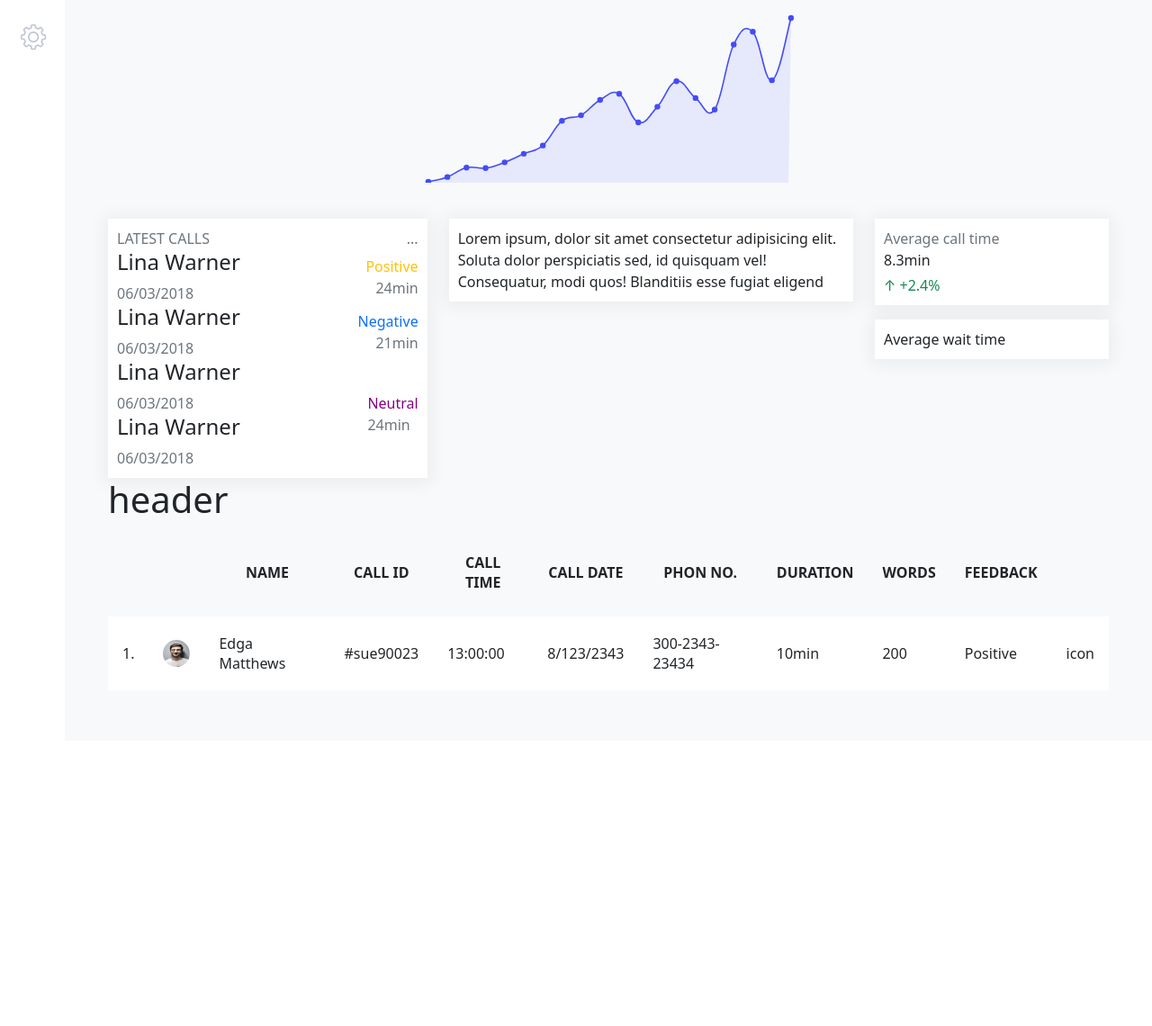
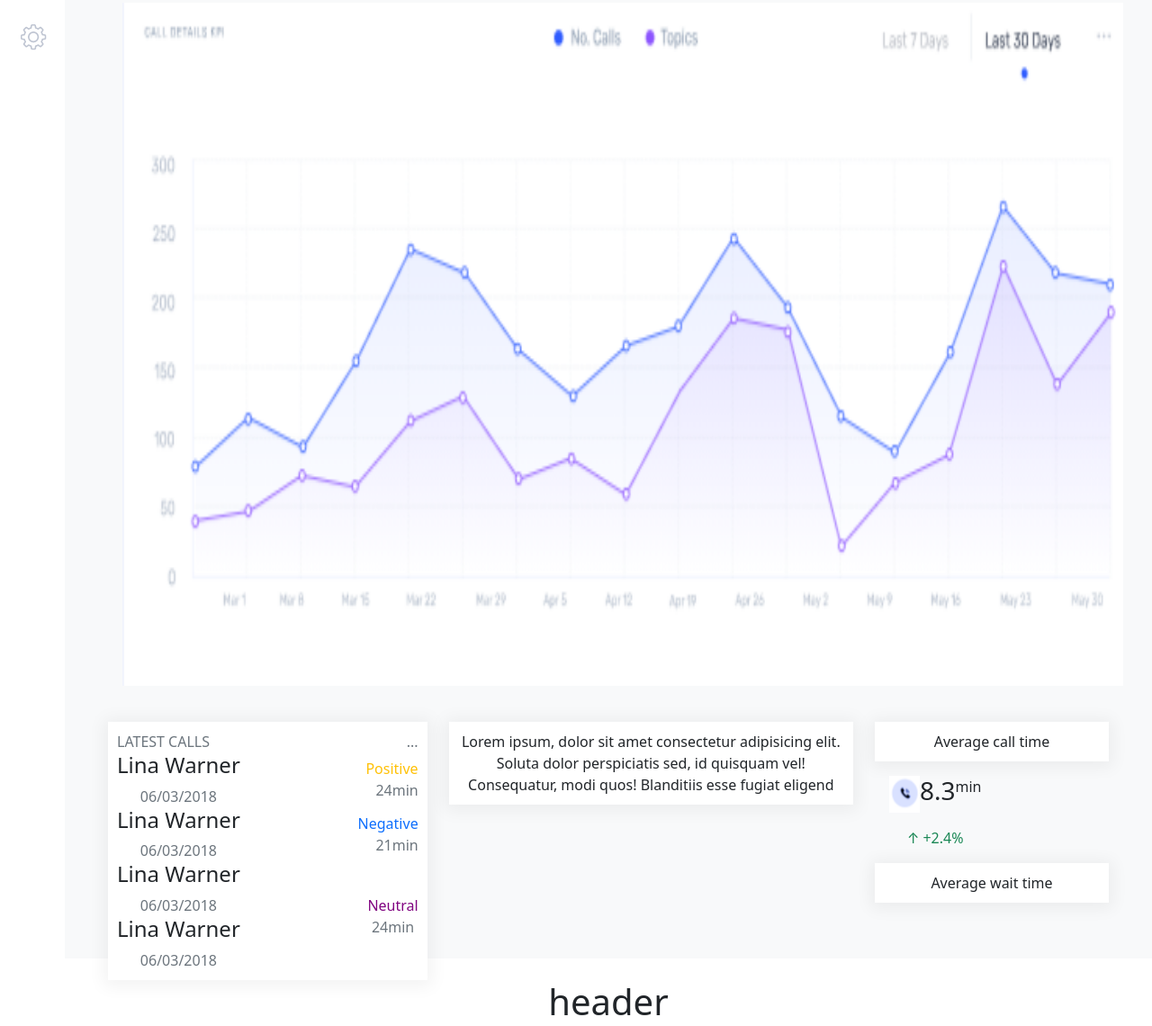
Before and after one commit to maureenblack/Htm, a website: page index.html in a window 1280 px wide. Shown: the part 380-1520 px from the top of the page at 90% size. Before the commit the page ends 1203 px from the top, so only its background shows below. Drawn offline with nearby package versions, Linux system fonts and the light colour scheme.

Commit message:
graph, content

```diff
--- a/index.html
+++ b/index.html
@@ -106,8 +106,7 @@
 
           </div>
           <div class="text-center ">
-            <img class="graph m-3" src="./images/magicpattern-svg-chart-1670160346707.svg" alt="">
-          </div>
+            <img class="graph m-3" src="./images/graph.png" alt="">
 
           <div class="row mt-4">
             <div class="col-4">
@@ -192,17 +191,25 @@
               </div>
             </div>
 
-            <div class="col-3">
+            <div class="col-3 ">
               <div class="ccard">
-                <div class="text-secondary">Average call time</div>
+                <div class="text-secondary" style="align-items: left;"></div>
+                Average call time</div>
                 <div class="d-flex">
-                  <div class="bg-secondary">
+                  <div class="">
+
+                     <div class="p-3 d-flex justify-content-between">
+                      <img src="./images/tel.png">
+                    <h3 class="">8.3</h3>
+                    <div>min</div>
 
                   </div>
-                  <div class="pb-1">8.3</div>
-                  <div>min</div>
+                <div class="text-success"><span>↑</span> +2.4%</div>
+
+
+
                 </div>
-                <div class="text-success"><span>↑</span> +2.4%</div>
+
               </div>
               <div class="ccard mt-3">
                 Average wait time
--- a/styles.css
+++ b/styles.css
@@ -34,7 +34,13 @@ width: 8%;
    border-color: red;
 
 }
+.graph{
+    width: 100%;
+    height: 60%;
+    padding-right: 0%;
+    margin: 10%;
 
+}
 .ccard {
     background-color: white;
     padding: 10px;
```
Also changed, not shown: cl2.png (added), cl3.png (added), images/cl1.png (added), images/cl4.png (added), images/graph.png (added), images/graphs-9-01-1.webp (deleted), images/magicpattern-svg-chart-1670160346707.svg (deleted), images/tel.png (added).
